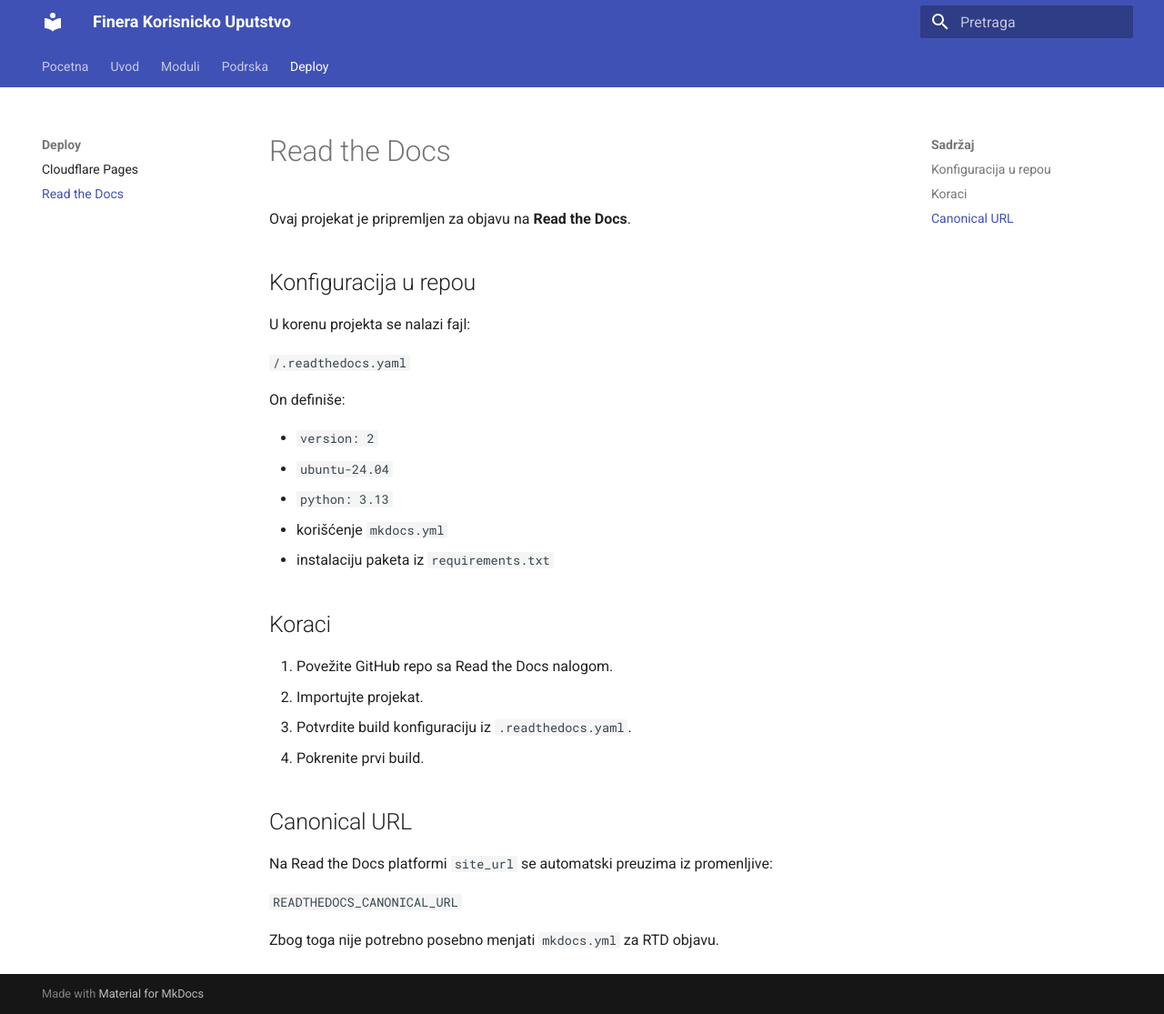
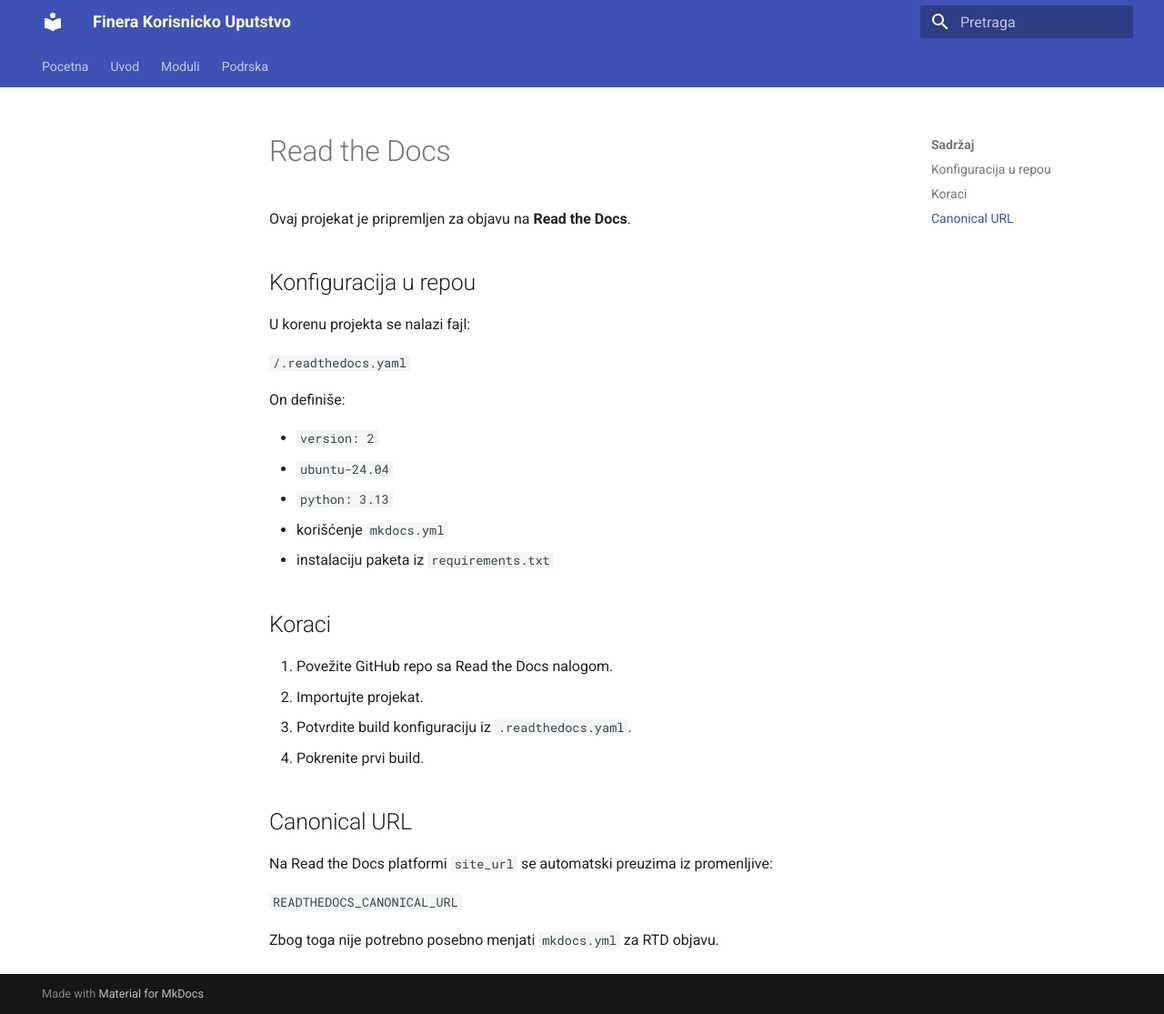
Before and after one commit to dragoslavp/finera_user_manual, an MkDocs documentation site: the page built from docs/deploy/read-the-docs.md, in a window 1280 px wide and 1115 px high. Shown: the whole window at 91% size. Built offline with MkDocs 1.6.1 and Material for MkDocs 9.7.7, drawn with Linux system fonts in a browser that asks for light colours.

Commit message:
Update mkdocs.yml

```diff
--- a/mkdocs.yml
+++ b/mkdocs.yml
@@ -51,6 +51,3 @@ nav:
       - Human Resources: moduli/human-resources.md
   - Podrska:
       - FAQ: faq.md
-  - Deploy:
-      - Cloudflare Pages: deploy/cloudflare-pages.md
-      - Read the Docs: deploy/read-the-docs.md
```
